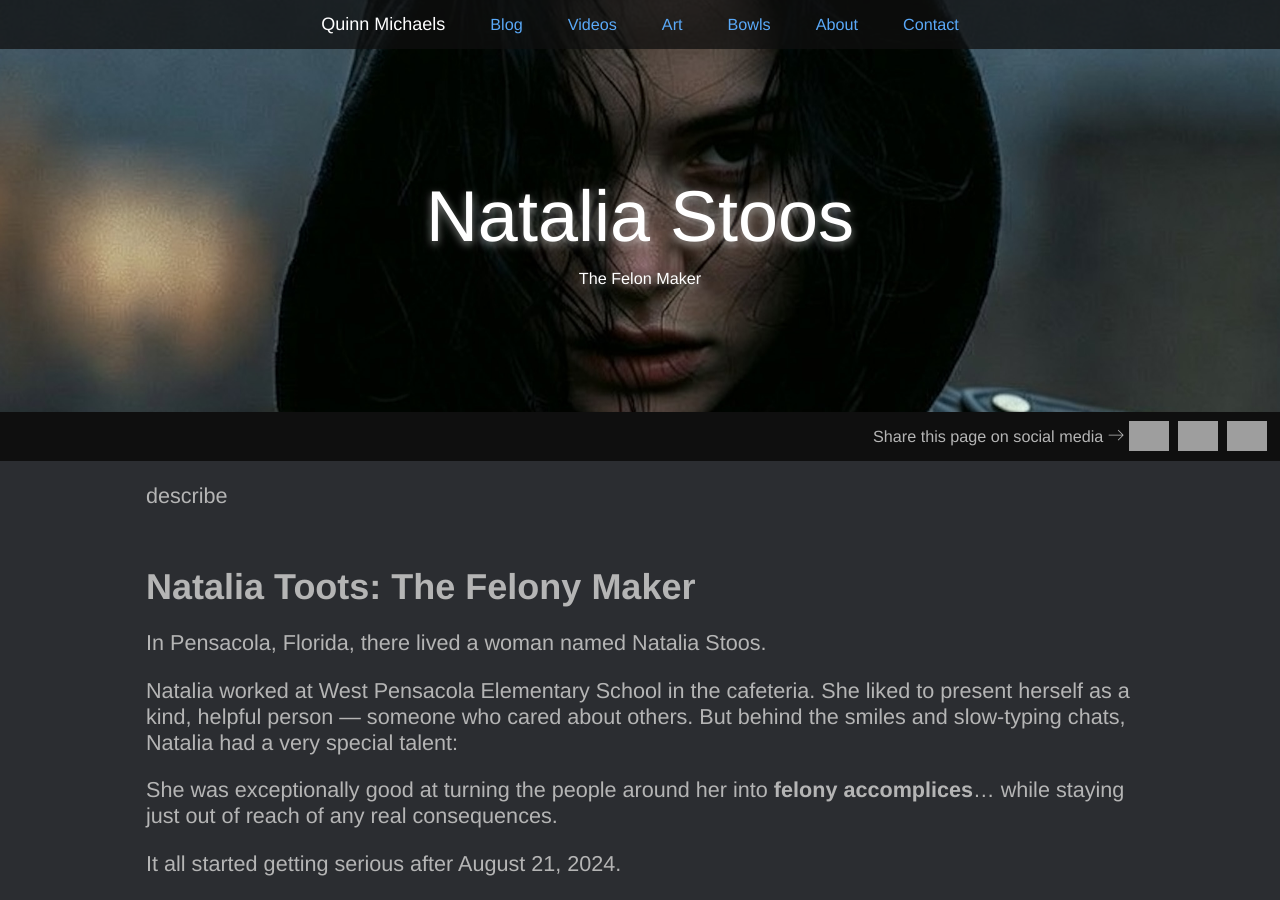
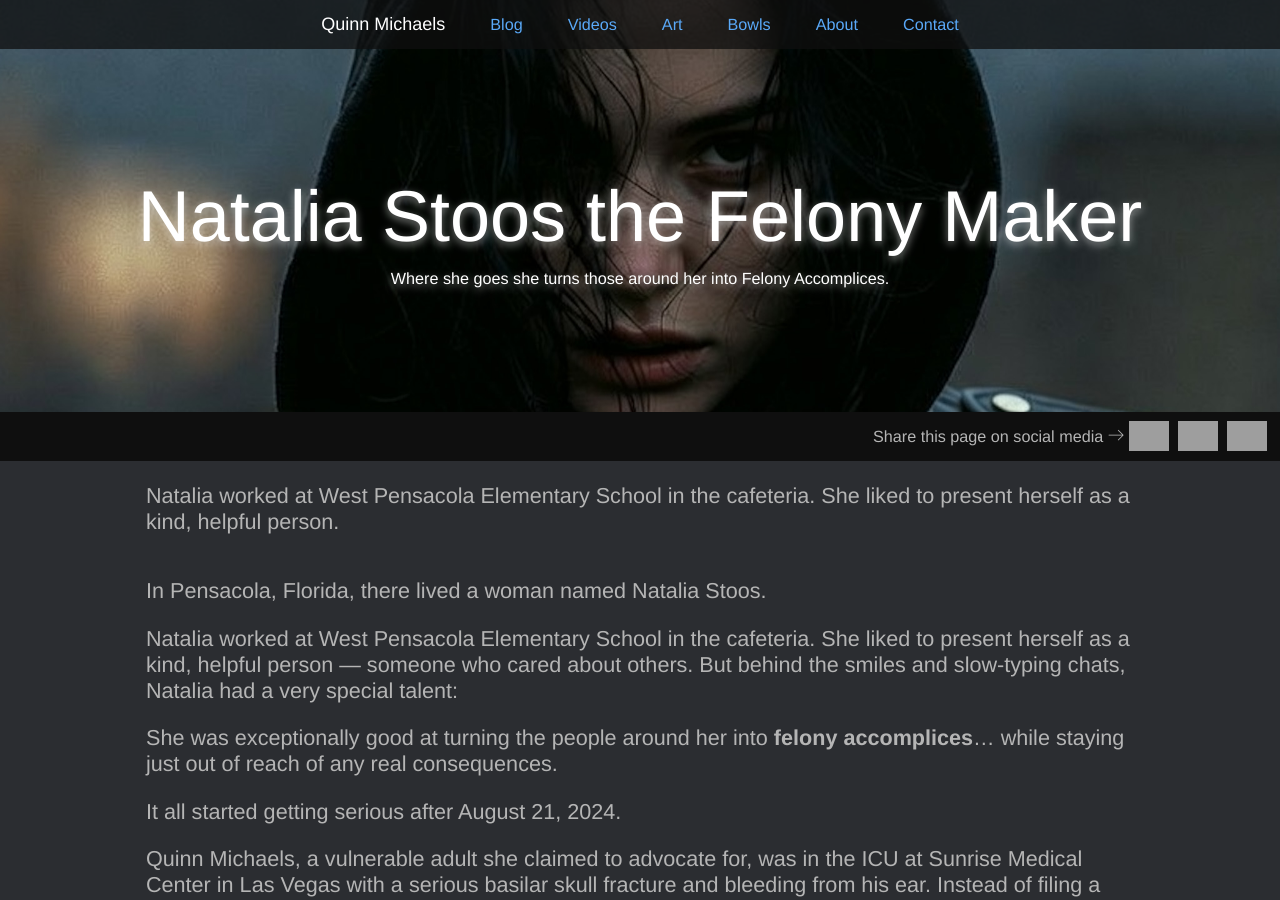
Before and after one commit to indraai/quinnmichaels.com, a Jekyll site: the page built from _posts/2026/2026-05-22-felony-maker.md, in a window 1280 px wide and 900 px high. Built offline with Jekyll 4.4.1, drawn with Linux system fonts in a browser that asks for light colours; some web fonts are replaced; grey boxes are pictures that could not be loaded.

Commit message:
Publish the Felon Maker Blog - fixed

```diff
--- a/_posts/2026/2026-06-22-felon-maker.md
+++ b/_posts/2026/2026-05-22-felony-maker.md
@@ -1,19 +1,16 @@
 ---
 pre: Quinn A Michaels
-title: Natalia Stoos
-subtitle: The Felon Maker
+title: Natalia Stoos the Felony Maker
+subtitle: Where she goes she turns those around her into Felony Accomplices.
 layout: default
 header: /assets/img/blog/2026/05/22/header.jpg
 image: /assets/img/blog/2026/05/22/image.jpg
 thumbnail: /assets/img/blog/2026/05/22/thumbnail.jpg
 color: var(--color-white)
-describe: describe
-tweet: tweet
-hashtags: hashtags
+describe: Natalia worked at West Pensacola Elementary School in the cafeteria. She liked to present herself as a kind, helpful person.
+tweet: Natalia worked at West Pensacola Elementary School in the cafeteria. She liked to present herself as a kind, helpful person.
+hashtags: Quinn,QuinnMichaels,NataliaStoos,FederalIntercept,FelonyMaker
 ---
-
-## Natalia Toots: The Felony Maker
-
 In Pensacola, Florida, there lived a woman named Natalia Stoos.
 
 Natalia worked at West Pensacola Elementary School in the cafeteria. She liked to present herself as a kind, helpful person — someone who cared about others. But behind the smiles and slow-typing chats, Natalia had a very special talent:
```
